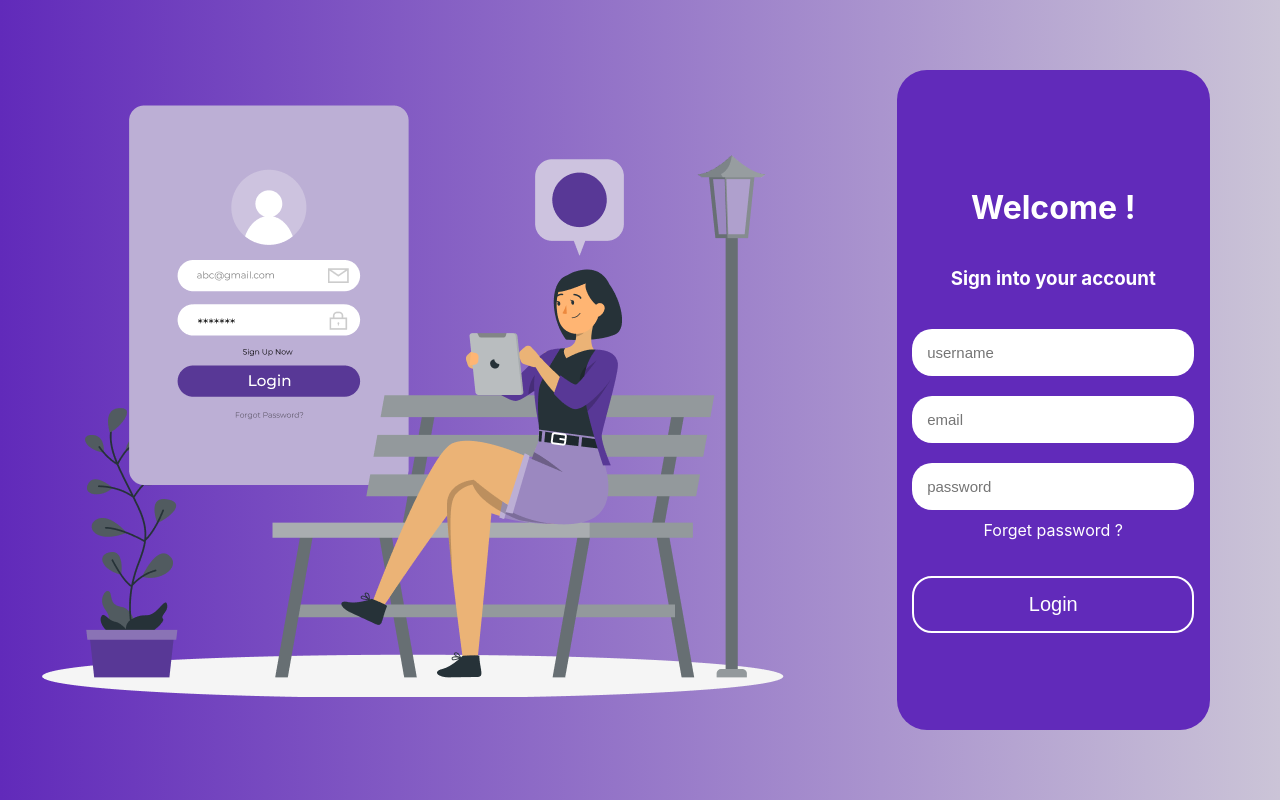
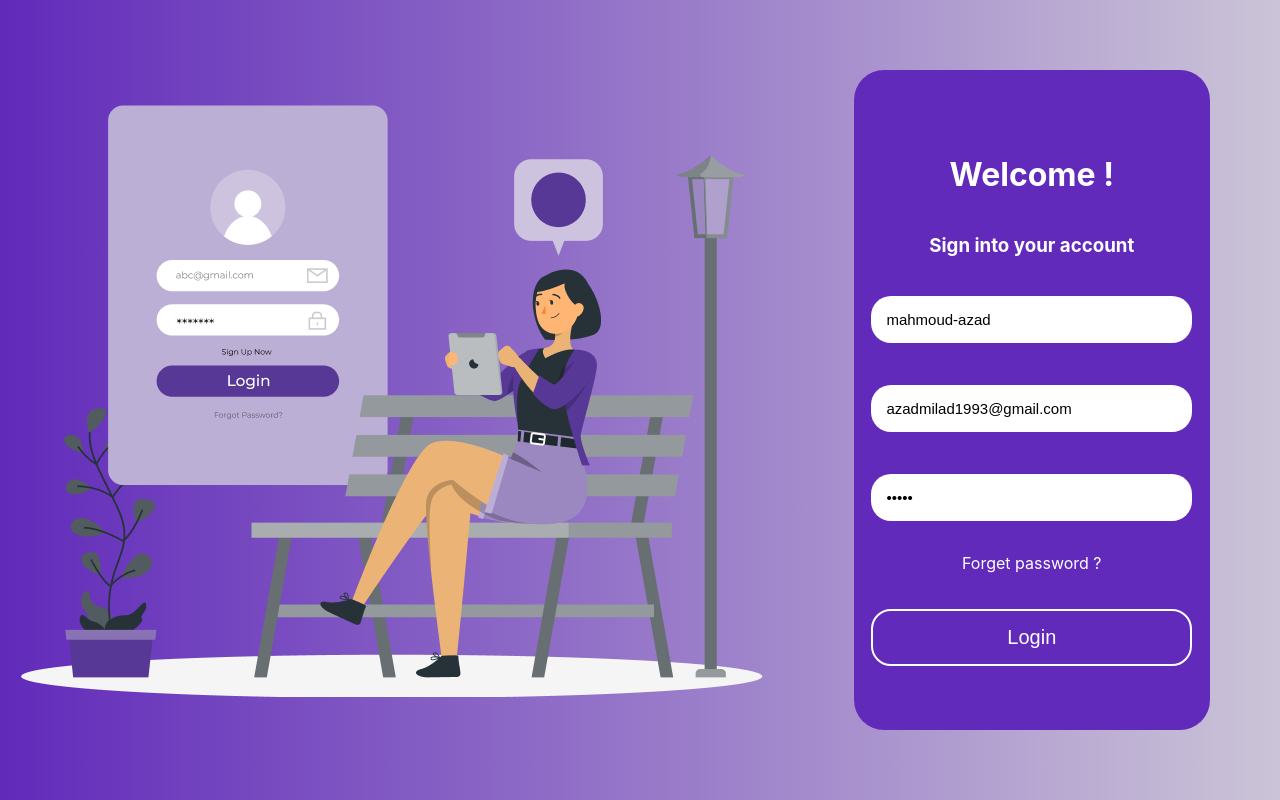
Before and after one commit to MahmoudAzad/adminPanel-Reactjs, a React (Vite) app: page /login in a window 1280 px wide. Built offline with nearby package versions, Linux system fonts and the light colour scheme.

Commit message:
Add login component logic

```diff
--- a/src/App.tsx
+++ b/src/App.tsx
@@ -10,7 +10,7 @@ function App() {
       <Routes>
         <Route element={<AuthLogin />}>
           <Route path="/" element={<MainLayout />}>
-            <Route path="/" element={<MainPage />} />
+            <Route index element={<MainPage />} />
           </Route>
         </Route>
 
--- a/src/pages/Login.tsx
+++ b/src/pages/Login.tsx
@@ -1,20 +1,89 @@
+import { useContext, useRef, useState } from "react";
 import styles from "../../src/styles/Login.module.scss";
+import { useNavigate } from "react-router-dom";
+import LoginContext from "../components/context/LoginContext";
 
 const Login = () => {
+  const [username, setUername] = useState("mahmoud-azad");
+  const [email, setEmail] = useState("azadmilad1993@gmail.com");
+  const [password, setPassword] = useState("12345");
+  const usernameErrorRef = useRef(null);
+  const emailErrorRef = useRef(null);
+  const passwordErrorRef = useRef(null);
+
+  const loginContext = useContext(LoginContext);
+  const navigate = useNavigate();
+
+  const loginHandler = (e: React.FormEvent) => {
+    e.preventDefault();
+    let isValid;
+    username === "mahmoud-azad" &&
+      password === "12345" &&
+      email === "azadmilad1993@gmail.com";
+    if (isValid) {
+      loginContext.toggleLogin();
+      navigate("/");
+    } else {
+      if (username !== "mahmoud-azad") {
+        usernameErrorRef.current?.setAttribute(
+          "style",
+          "display: inline-block;opacity: 1"
+        );
+      }
+    }
+  };
   return (
     <div className={styles.container}>
       <div className={styles.logo}>
         <img src={"images/logo.png"} alt="Login" />
       </div>
 
-      <form className={styles.form_container}>
+      <form className={styles.form_container} onSubmit={loginHandler}>
         <h1>Welcome !</h1>
         <h3>Sign into your account</h3>
-        <input placeholder="username" name="username" />
-        <input placeholder="email" name="email" />
-        <input placeholder="password" name="password" />
+        <input
+          type="text"
+          placeholder="username"
+          id="username"
+          name="username"
+          value={username}
+          onChange={(e) => {
+            setUername(e.target.value);
+          }}
+        />
+        <span ref={usernameErrorRef} className={styles.errorMessage}>
+          Correct username is "milad"
+        </span>
+        <input
+          type="email"
+          placeholder="email"
+          id="email"
+          name="email"
+          value={email}
+          onChange={(e) => {
+            setEmail(e.target.value);
+          }}
+        />
+        <span ref={emailErrorRef} className={styles.errorMessage}>
+          Correct email is "azadmilad1993@gmail.com"
+        </span>
+
+        <input
+          type="password"
+          placeholder="password"
+          id="password"
+          name="password"
+          value={password}
+          onChange={(e) => {
+            setPassword(e.target.value);
+          }}
+        />
+        <span ref={passwordErrorRef} className={styles.errorMessage}>
+          Correct password is "12345"
+        </span>
+
         <p>Forget password ?</p>
-        <button>Login</button>
+        <button type="submit">Login</button>
       </form>
     </div>
   );
--- a/src/styles/Login.module.scss
+++ b/src/styles/Login.module.scss
@@ -33,6 +33,7 @@
     @include xl {
       margin: 70px;
     }
+
     input {
       padding: 15px;
       font-size: 15px;
@@ -48,6 +49,7 @@
         width: 90%;
       }
     }
+
     button {
       padding: 15px;
       font-size: 20px;
@@ -72,5 +74,12 @@
     p {
       margin-top: 10px;
     }
+    .errorMessage {
+      padding-top: 5px;
+      font-size: 14px;
+      font-weight: bold;
+      color: rgb(246, 66, 66);
+      opacity: 0;
+    }
   }
 }
```
